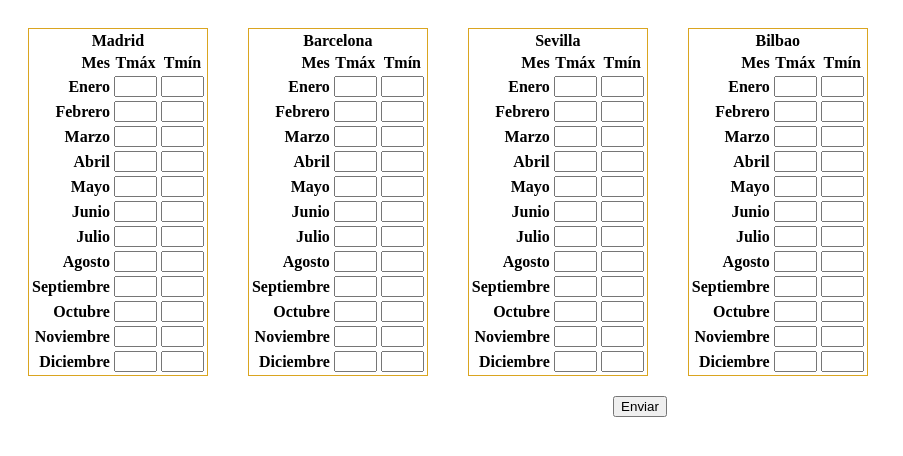
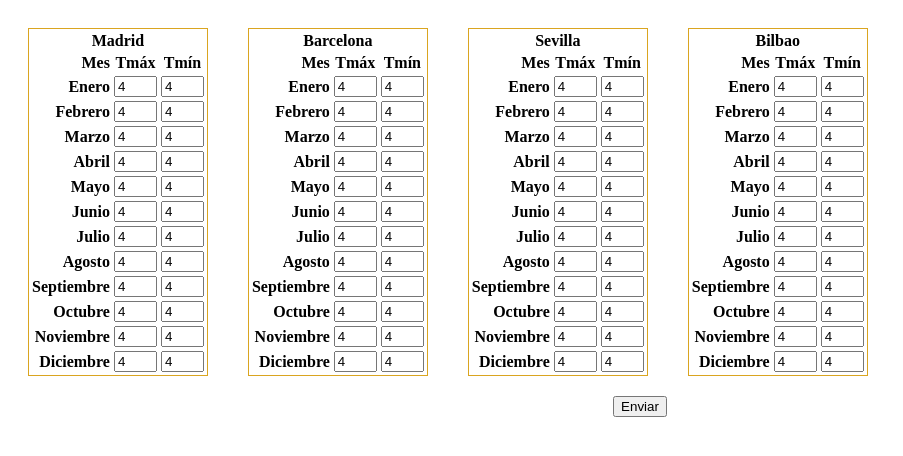
Before and after one commit to jrtgad/Proyectos-ivan, a PHP site: page /security/Temperaturas/index.php in a window 1280 px wide. Shown: the top 456 px of the page, without its empty margins (0-903 px from the left). Run offline with PHP 8.4, Linux system fonts and the light colour scheme.

Commit message:
Actualizado

```diff
--- a/Temperaturas/index.php
+++ b/Temperaturas/index.php
@@ -37,7 +37,7 @@
                         foreach ($meses as $mes) {
                             echo "<tr><td class=\"dcha\">$mes</td>";
                             foreach ($temps as $temperaturas) {
-                                echo "<td><input type=\"text\" class=\"lil\"name=\"temp[$ciudad][$mes][$temperaturas]\"></td>";
+                                echo "<td><input type=\"text\" class=\"lil\"name=\"datos[$ciudad][$mes][$temperaturas]\" value=\"4\"></td>";
                             }
                             echo "</tr>";
                         }
```
